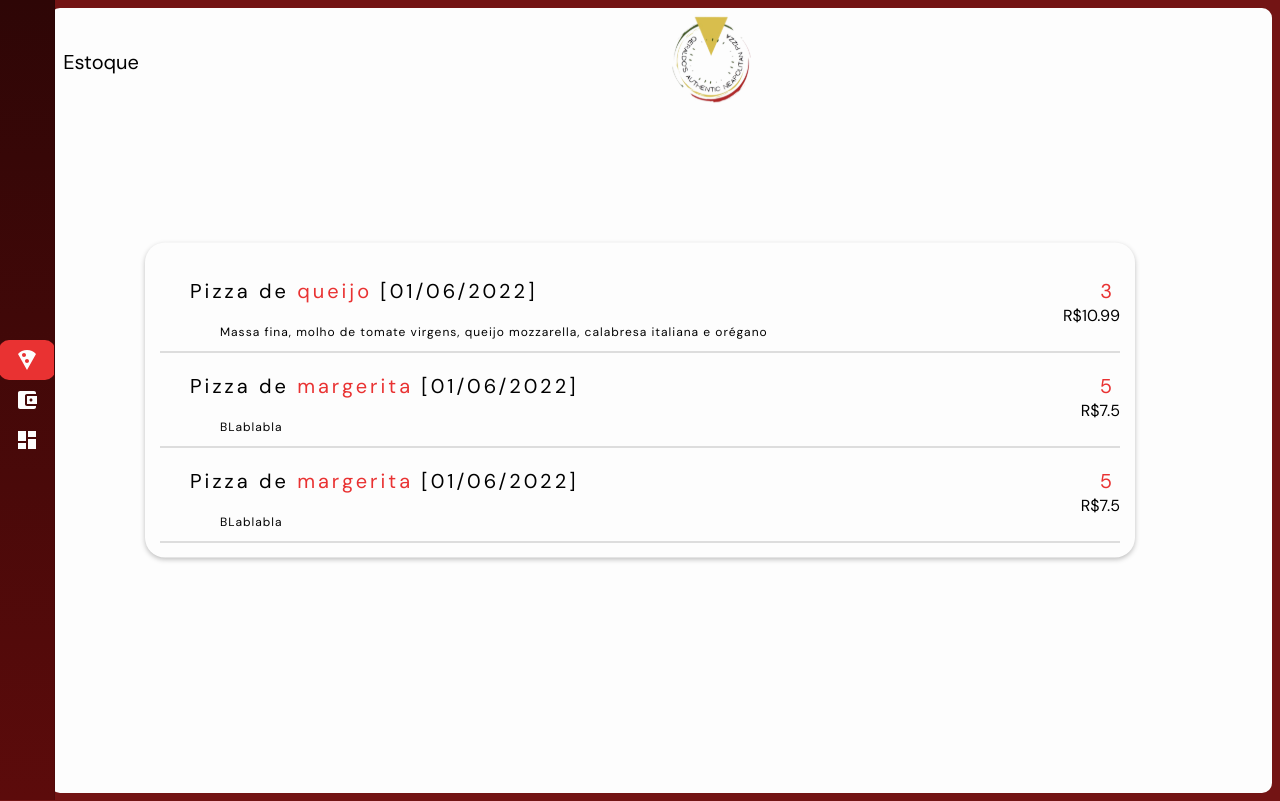
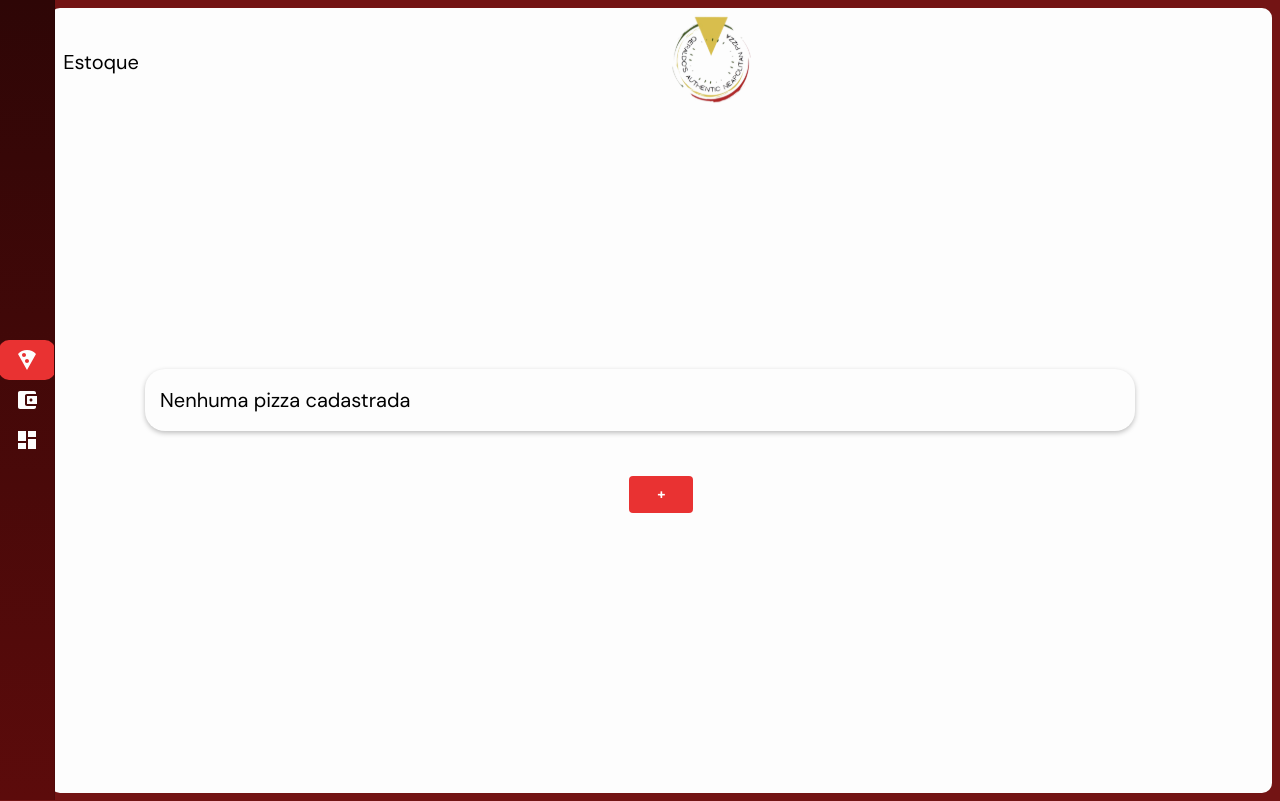
Before and after one commit to Lucaspaixao-code/PizzaGege, a React (Vite) app: page /login in a window 1280 px wide. Both pictures are taken after a click on the button "ENTRAR". Built offline with nearby package versions, Linux system fonts and the light colour scheme.

Commit message:
add algumas funcionalidades na tela de estoque

```diff
--- a/src/components/Stock/index.tsx
+++ /dev/null
@@ -1,29 +0,0 @@
-import { useState } from 'react'
-import "./style.css"
-
-const Stock = () => {
-  const [items, setItems] = useState([
-    { sabor: 'queijo', Desc:"Massa fina, molho de tomate virgens, queijo mozzarella, calabresa italiana e orégano", data:"01/06/2022", quantidade: 3, valor: 10.99 },
-    { sabor: 'margerita', Desc:"BLablabla", data:"01/06/2022", quantidade: 5, valor: 7.50 },
-    { sabor: 'margerita', Desc:"BLablabla", data:"01/06/2022", quantidade: 5, valor: 7.50 }
-  ]);
-
-  return (
-    <div className='Base'>
-      {items.map((item, index) => (
-        <div className="Registro" key={index}>
-            <div className='ObjEsq'>
-                <p className='Nome'>Pizza de <span>{item.sabor}</span> [{item.data}]</p>
-                <p className='Desc'>{item.Desc}</p>
-            </div>
-            <div className='ObjDir'>
-                <p className='Qtde'> {item.quantidade}</p>
-                <p className='Valor'>R${item.valor}</p>
-            </div>
-        </div>
-      ))}
-    </div>
-  );
-};
-
-export default Stock;
--- a/src/components/Stock/style.css
+++ /dev/null
@@ -1,56 +0,0 @@
-.Base{
-    width: 75%;
-    position: absolute;
-    transform: translate(-50%, -50%);
-    top: 50%;
-    left: 50%;
-    padding: 15px;
-    box-shadow: 0px 2px 5px rgba(0, 0, 0, 0.25);
-    border-radius: 20px;
-}
-
-.Registro{
-    font-family: 'DM Sans';
-    font-style: normal;
-    display: flex;
-    justify-content: space-between;
-    border-bottom: 1px solid #BEBEBE;
-    align-items: flex-start;
-}
-
-.Nome span{
-    color:#E93232;
-}
-
-.Desc{
-    font-weight: 400;
-    font-size: 12px;
-    line-height: 16px;
-    letter-spacing: 1px;
-    margin-left: 60px;
-}
-
-.Nome{
-    margin-left: 30px;
-    font-weight: 400;
-    font-size: 20px;
-    line-height: 26px;
-    letter-spacing: 3px;
-}
-
-.Qtde {
-    color: #E93232;
-    font-weight: 400;
-    font-size: 20px;
-    line-height: 26px;
-    letter-spacing: 3px;
-    width: fit-content; /* Define a largura da borda com base no conteúdo */
-    padding: 2px 5px; /* Ajusta o espaçamento interno da borda */
-    margin-top: 30px; /* Define a mesma distância do topo da classe .Nome */
-}
-
-.Qtde, .Valor{
-    margin-left: auto;
-    align-self: center;
-    line-height: 15%;
-}
--- /dev/null
+++ b/src/pages/Stock/components/Stock/components/Stock.tsx
@@ -0,0 +1,77 @@
+import { Grid, Stack, Typography, Button } from "@mui/material";
+import IStockType from "../../../types/PizzaStockType";
+
+interface Props {
+  stock: IStockType;
+  onEdit: () => void;
+}
+
+export default function Stock({ stock, onEdit }: Props) {
+  return (
+    <Stack
+      sx={{
+        width: "100%",
+        height: "15%",
+        borderBottom: "1px solid #BEBEBE",
+        borderRadius: "5px",
+        padding: "0.5rem"
+      }}
+    >
+      <Grid container alignItems="center">
+        <Grid item>
+          <Typography
+            sx={{
+              marginLeft: "30px",
+              fontWeight: "400",
+              fontSize: "20px",
+              lineHeight: "26px",
+              letterSpacing: "3px"
+            }}
+          >
+            Pizza de <span style={{ color: "#E93232" }}>{stock.name}</span>
+          </Typography>
+        </Grid>
+        <Grid item>
+          <Typography>[{stock.expiration_date}]</Typography>
+        </Grid>
+      </Grid>
+      <Typography
+        sx={{
+          fontWeight: "400",
+          fontSize: "12px",
+          lineHeight: "16px",
+          letterSpacing: "1px",
+          marginLeft: "60px"
+        }}
+      >
+        {stock.desc}
+      </Typography>
+      <Grid
+        marginLeft="auto"
+        alignSelf="center"
+        sx={{ marginTop: "0.5rem" }}
+      >
+        <Grid item sx={{ marginLeft: "auto" }}>
+          <Typography
+            sx={{
+              color: "#E93232",
+              fontWeight: "400",
+              fontSize: "20px",
+              lineHeight: "26px",
+              letterSpacing: "3px",
+              width: "fit-content",
+              padding: "2px 5px",
+              marginTop: "30px"
+            }}
+          >
+            {stock.qtde}
+          </Typography>
+        </Grid>
+        <Grid item>
+          <Typography>R${stock.cost}</Typography>
+        </Grid>
+      </Grid>
+      <Button onClick={onEdit}>Editar</Button>
+    </Stack>
+  );
+}
--- /dev/null
+++ b/src/pages/Stock/components/Stock/index.tsx
@@ -0,0 +1,50 @@
+import { Stack, Typography } from "@mui/material";
+import Stock from "./components/Stock";
+import IStockType from "../../types/PizzaStockType";
+import { useState } from "react";
+import CreateStockModal from "../../components/index";
+
+interface Props {
+  stocks: IStockType[];
+}
+
+export default function Stocker({ stocks }: Props) {
+  const [editIndex, setEditIndex] = useState<number | null>(null);
+  const [showCreateOrder, setShowCreateOrder] = useState(false);
+
+  const handleEdit = (index: number) => {
+    setEditIndex(index);
+    setShowCreateOrder(true);
+  };
+
+  const handleClose = () => {
+    setEditIndex(null);
+    setShowCreateOrder(false);
+  };
+
+  return (
+    <Stack
+      sx={{
+        width: "75%",
+        position: "absolute",
+        transform: "translate(-50%, -50%)",
+        top: "50%",
+        left: "50%",
+        padding: "15px",
+        boxShadow: "0px 2px 5px rgba(0, 0, 0, 0.25)",
+        borderRadius: "20px"
+      }}
+    >
+      {stocks.length === 0 ? (
+        <Typography variant="h6">Nenhuma pizza cadastrada</Typography>
+      ) : (
+        stocks.map((stock, index) => (
+          <Stock stock={stock} key={stock.id} onEdit={() => handleEdit(index)} />
+        ))
+      )}
+      {editIndex !== null && (
+        <CreateStockModal open={showCreateOrder} stock={stocks[editIndex]} close={handleClose} />
+      )}
+    </Stack>
+  );
+}
--- a/src/pages/Stock/index.tsx
+++ b/src/pages/Stock/index.tsx
@@ -1,17 +1,41 @@
+import { useState } from 'react';
+import { Button, Grid } from "@mui/material";
 import useTitle from "../../core/components/Header/hook/useTitle";
-import StockComponent from "../../components/Stock/index"
+import Stocker from './components/Stock';
+import StockMock from './mock/Stock';
+import CreateStockModal from './components/index';
 
-interface Props {
-  title: string;
-}
+export default function Stock() {
+  const [showCreateOrder, setShowCreateOrder] = useState(false);
+  const { defineTitle } = useTitle();
+  defineTitle("Estoque");
 
-export default function Stock({ title }: Props) {
-  const { defineTitle } = useTitle();
-  defineTitle(title);
+  const handleClick = () => {
+    setShowCreateOrder(true);
+  };
+
+  const handleBack = () => {
+    setShowCreateOrder(false);
+  };
 
   return (
-    <div>
-      <StockComponent/>
-    </div>
-  );
+    <>
+      <Grid container xs={12} sx={{
+        display: "flex",
+        justifyContent: "center",
+        paddingTop: "5rem",
+        flexDirection: "row"
+      }}>
+        <Grid item xs={9} sx={{
+          display: 'flex',
+          justifyContent: 'center',
+          alignItems: 'center',
+        }}>
+          <Button variant='contained' disableElevation onClick={handleClick}><b>+</b></Button>
+        </Grid>
+        <Stocker stocks={StockMock} />
+      </Grid>
+      <CreateStockModal open={showCreateOrder} stock={null} close={handleBack} />
+    </>
+  )
 }
--- /dev/null
+++ b/src/pages/Stock/mock/Stock.ts
@@ -0,0 +1,5 @@
+import IPizzaStockType from "../types/PizzaStockType";
+
+const StockMock: IPizzaStockType[] = []
+
+export default StockMock
--- /dev/null
+++ b/src/pages/Stock/types/PizzaStockType.ts
@@ -0,0 +1,8 @@
+export default interface IStockType {
+    id: string,
+    name: string,
+    expiration_date: string,
+    qtde: number,
+    cost: number,
+    desc: string
+}
```
Also changed, not shown: src/pages/Stock/components/index.tsx (added, +119 -0 lines).
